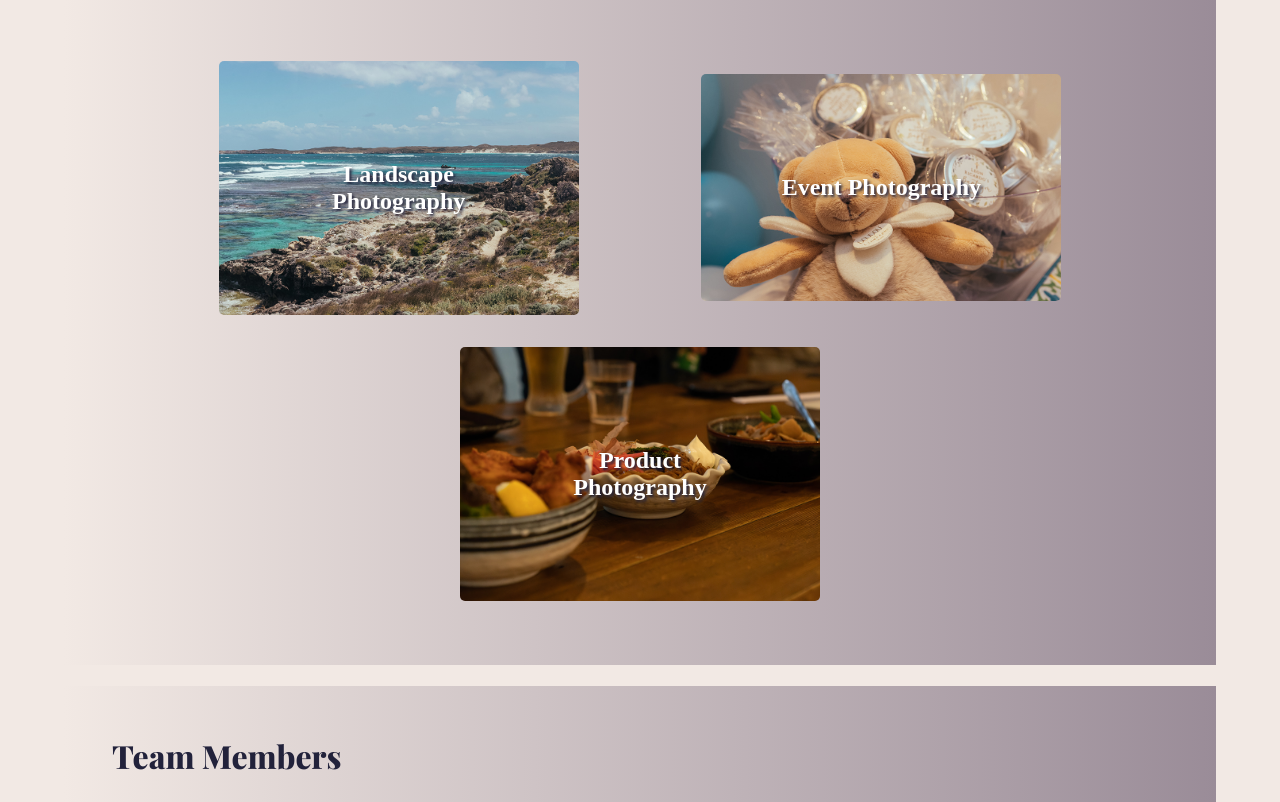
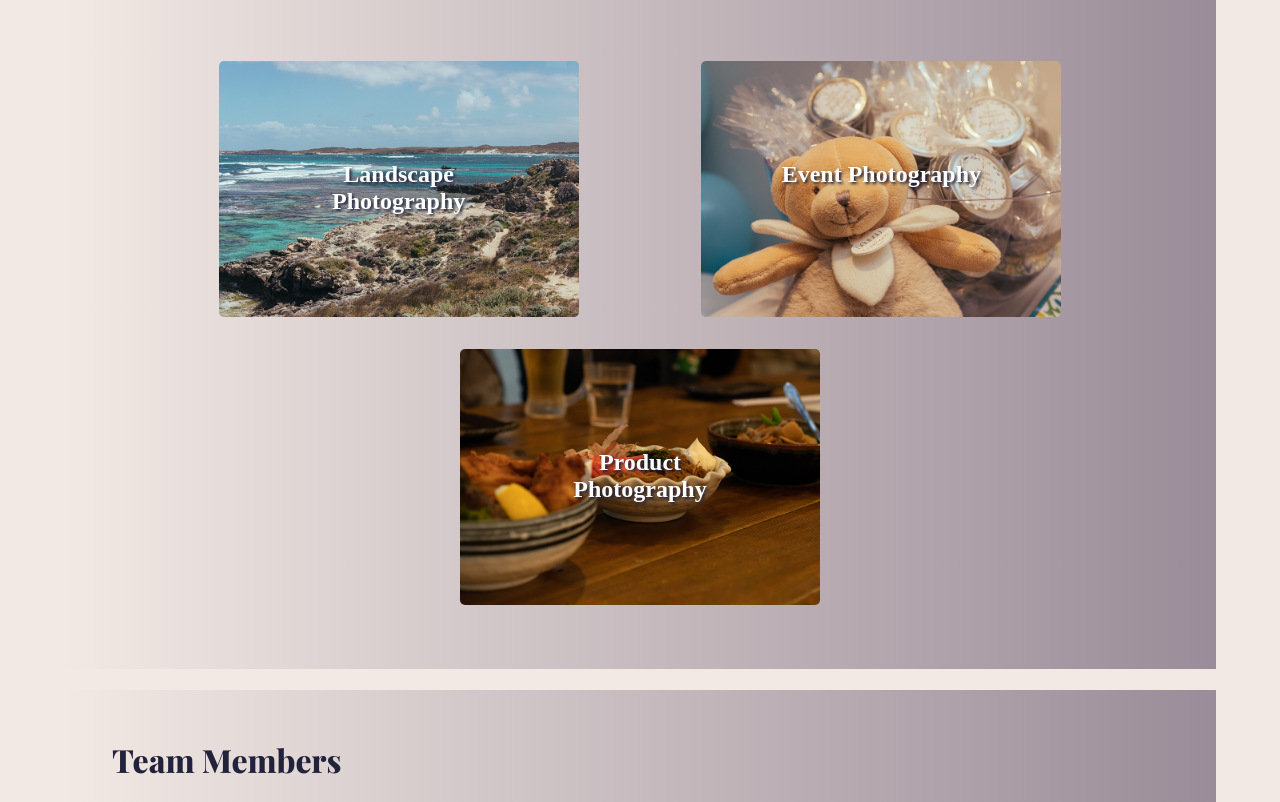
Before and after one commit to omelette801/rng-photography, a plain HTML site: page index.html in a window 1280 px wide. Shown: the part 710-1512 px from the top of the page. Drawn offline with nearby package versions, Linux system fonts and the light colour scheme.

Commit message:
modified:   resources/styles.css

```diff
--- a/resources/styles.css
+++ b/resources/styles.css
@@ -172,6 +172,7 @@ main h1 {
     min-width: 200px;
     max-width: 100px;
     margin: 1rem;
+    min-height: 6rem;
 }
 
 div.services:hover {
```
